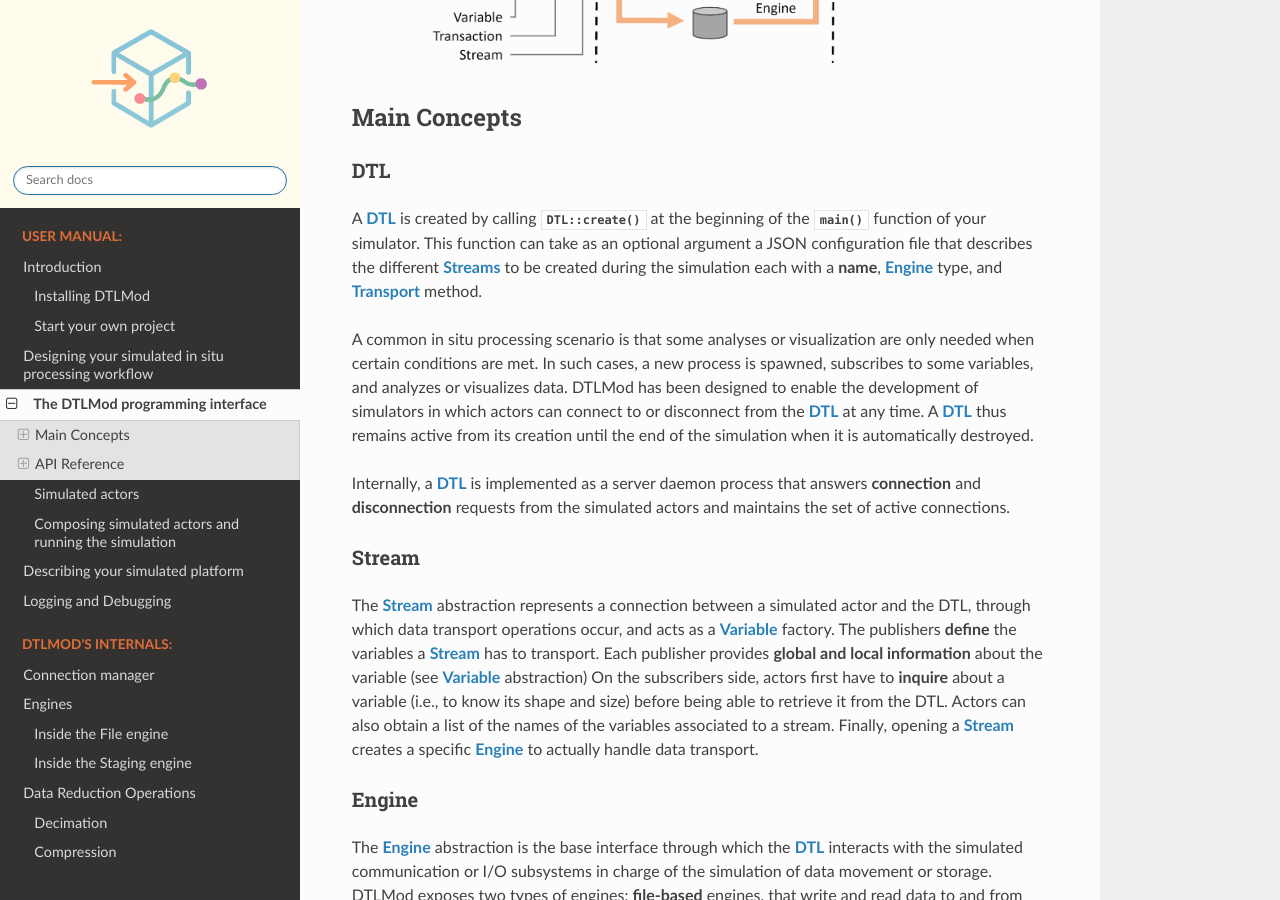
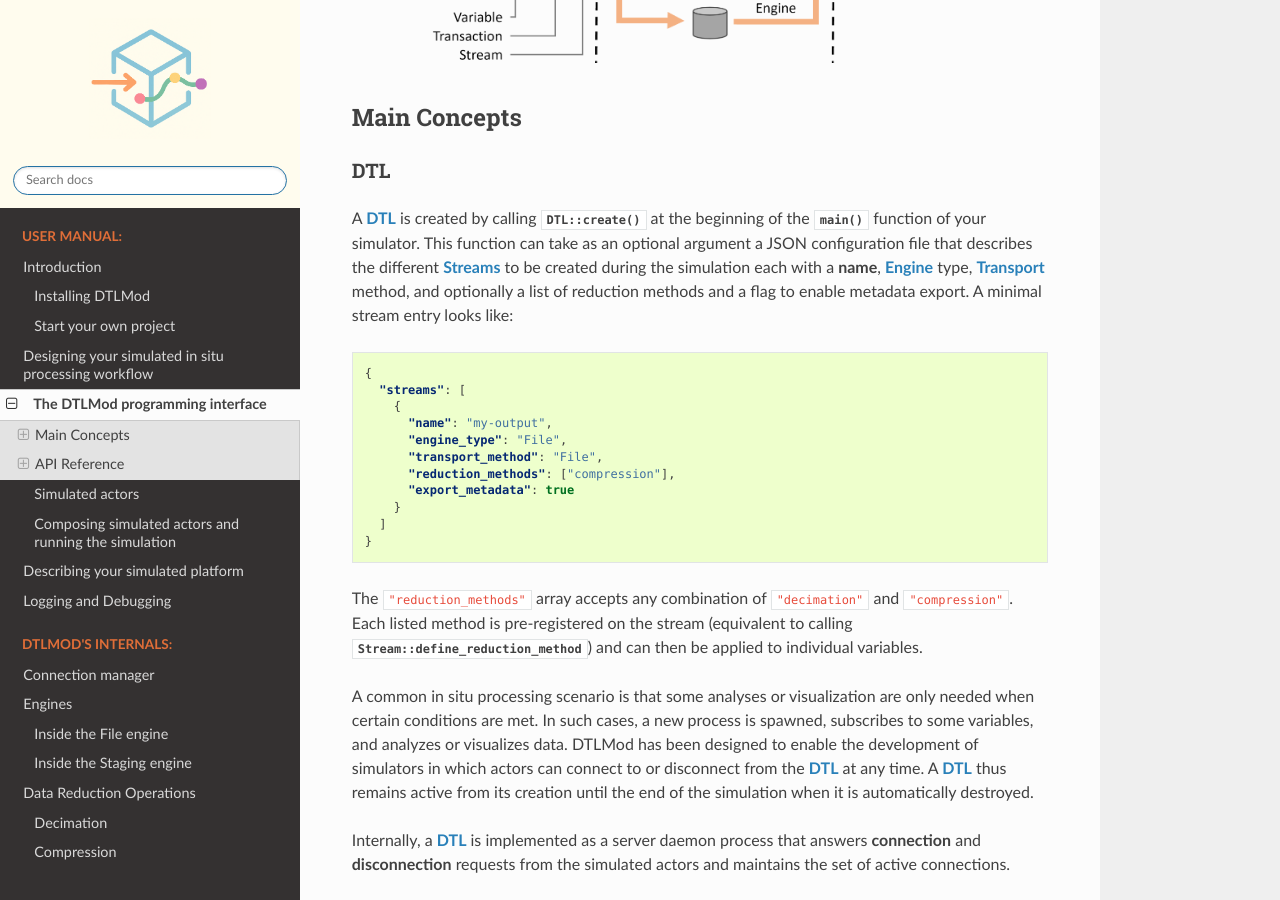
Before and after one commit to simgrid/DTLMod, a Sphinx documentation site: the page built from doc/source/app_API.rst, in a window 1280 px wide and 900 px high, scrolled down 368 px. Built offline with Sphinx 7.4.7 and the Read the Docs theme 3.1.0, drawn with Linux system fonts in a browser that asks for light colours.

Commit message:
update doc

```diff
--- a/doc/source/app_API.rst
+++ b/doc/source/app_API.rst
@@ -27,7 +27,26 @@ DTL
 A |Concept_DTL|_ is created by calling :cpp:func:`DTL::create() <dtlmod::DTL::create()>` at the beginning of the
 :cpp:func:`main()` function of your simulator. This function can take as an optional argument a JSON configuration
 file that describes the different |Concept_Streams|_ to be created during the simulation each with a **name**,
-|Concept_Engine|_ type, and |Concept_Transport|_ method.
+|Concept_Engine|_ type, |Concept_Transport|_ method, and optionally a list of reduction methods and a flag to
+enable metadata export. A minimal stream entry looks like:
+
+.. code-block:: json
+
+   {
+     "streams": [
+       {
+         "name": "my-output",
+         "engine_type": "File",
+         "transport_method": "File",
+         "reduction_methods": ["compression"],
+         "export_metadata": true
+       }
+     ]
+   }
+
+The ``"reduction_methods"`` array accepts any combination of ``"decimation"`` and ``"compression"``. Each listed
+method is pre-registered on the stream (equivalent to calling :cpp:func:`Stream::define_reduction_method
+<dtlmod::Stream::define_reduction_method()>`) and can then be applied to individual variables.
 
 A common in situ processing scenario is that some analyses or visualization are only needed when certain conditions
 are met. In such cases, a new process is spawned, subscribes to some variables, and analyzes or visualizes data.
@@ -274,7 +293,7 @@ Stream factory
 
    .. group-tab:: C++
 
-      .. doxygenfunction:: dtlmod::DTL::add_stream(const std::string& name)
+      .. doxygenfunction:: dtlmod::DTL::add_stream(std::string_view name, Engine::Type type, Transport::Method method)
       .. doxygenfunction:: dtlmod::DTL::get_stream_by_name(const std::string& name) const
       .. doxygenfunction:: dtlmod::DTL::get_all_streams
 
@@ -313,15 +332,20 @@ Properties
 
    .. group-tab:: C++
 
+      .. doxygenfunction:: dtlmod::Stream::get_engine_type() const
       .. doxygenfunction:: dtlmod::Stream::get_engine_type_str() const
+      .. doxygenfunction:: dtlmod::Stream::get_transport_method() const
       .. doxygenfunction:: dtlmod::Stream::get_transport_method_str() const
       .. doxygenfunction:: dtlmod::Stream::get_access_mode_str() const
       .. doxygenfunction:: does_export_metadata() const
+      .. doxygenfunction:: dtlmod::Stream::get_reduction_method(std::string_view name) const
 
    .. group-tab:: Python
 
       .. autoproperty:: dtlmod.Stream.engine_type
+      .. autoproperty:: dtlmod.Stream.engine_type_str
       .. autoproperty:: dtlmod.Stream.transport_method
+      .. autoproperty:: dtlmod.Stream.transport_method_str
       .. autoproperty:: dtlmod.Stream.access_mode
       .. autoproperty:: dtlmod.Stream.metadata_export
 
@@ -401,6 +426,7 @@ Transactions
       .. automethod:: dtlmod.Engine.put
       .. automethod:: dtlmod.Engine.get
       .. automethod:: dtlmod.Engine.end_transaction
+      .. automethod:: dtlmod.Engine.cancel_transaction
 
 .. _API_dtlmod_Variable:
 
```
Also changed, not shown: other parts of doc/source/app_API.rst (+1 -0 lines).
